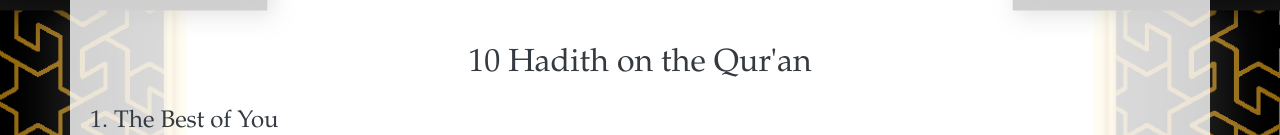
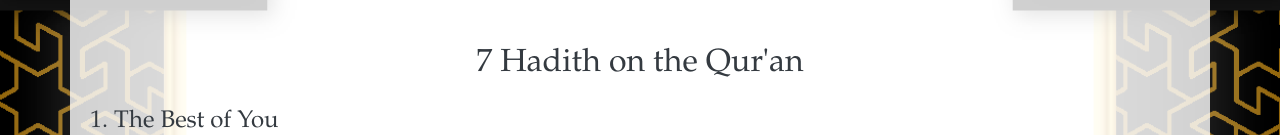
Before and after one commit to asgarali123/Tajweed, a plain HTML site: page index.html in a window 1280 px wide. Shown: the part 480-615 px from the top of the page. Drawn offline with nearby package versions, Linux system fonts and the light colour scheme.

Commit message:
Update index.html

```diff
--- a/index.html
+++ b/index.html
@@ -69,7 +69,7 @@
     </div>
 
     <div class="mt-5">
-      <h2 class="text-center">10 Hadith on the Qur'an</h2>
+      <h2 class="text-center">7 Hadith on the Qur'an</h2>
 
       <div class="hadith mt-4">
         <h4>1. The Best of You</h4>
```
